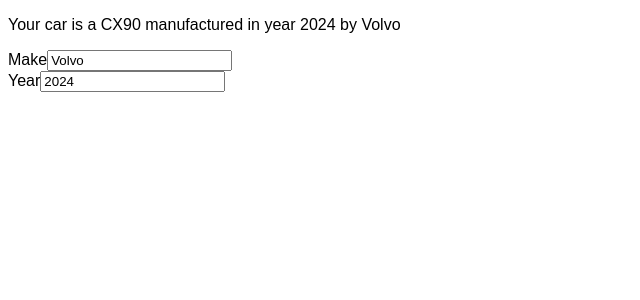
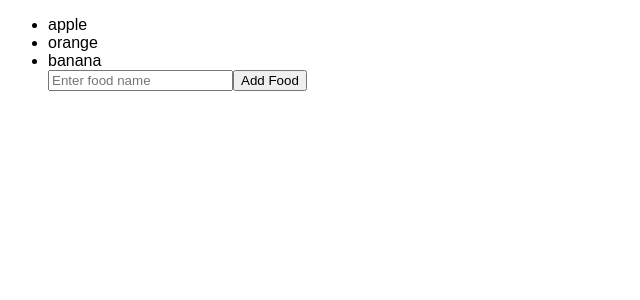
Before and after one commit to pasankg/vite-react-101, a React (Vite) app: page / in a window 1280 px wide. Shown: the top 300 px of the page, without its empty margins (0-640 px from the left). Built offline with nearby package versions, Linux system fonts and the light colour scheme.

Commit message:
Modifying Array using useState

```diff
--- a/src/App.jsx
+++ b/src/App.jsx
@@ -13,8 +13,8 @@
 // import ApplicationForm from "./ApplicationForm";
 // import ColourPicker from "./ColourPicker";
 // import CounterMod from "./CounterMod";
-
-import Car from "./Car";
+// import Car from "./Car";
+import ArrayModification from "./ArrayModification";
 
 function App() {
   // return (
@@ -83,9 +83,9 @@
 
   // return <CounterMod/>
 
-  return <Car/>
+  // return <Car/>
 
-
+  return <ArrayModification/>
 }
 
 export default App;
--- /dev/null
+++ b/src/ArrayModification.jsx
@@ -0,0 +1,43 @@
+import { useState } from "react";
+
+function ArrayModification() {
+  const [foods, setFood] = useState(["apple", "orange", "banana"]);
+
+  const handleAddFood = () => {
+    const newFood = document.getElementById("newFood").value;
+    document.getElementById("newFood").value = "";
+    // Option 1, without using an updater function.
+    // setFood([...foods, newFood])
+
+    // Option 2, using an updater function.
+    setFood((f) => [...f, newFood]);
+  };
+
+  function handleDeleteFood(index) {
+    setFood(
+      foods.filter((element, i) => (console.log(element, i, index), i != index))
+    );
+  }
+
+  return (
+    <>
+      <ul>
+        {foods.map((food, index) => (
+          <li key={index} onClick={() => handleDeleteFood(index)}>
+            {food}
+          </li>
+        ))}
+        <input
+          type="text"
+          name="newFood"
+          id="newFood"
+          placeholder="Enter food name"
+        />
+        <button type="submit" onClick={handleAddFood} name="Add Food">
+          Add Food
+        </button>
+      </ul>
+    </>
+  );
+}
+export default ArrayModification;
```
Also changed, not shown: src/Car.jsx (+6 -6 lines).
